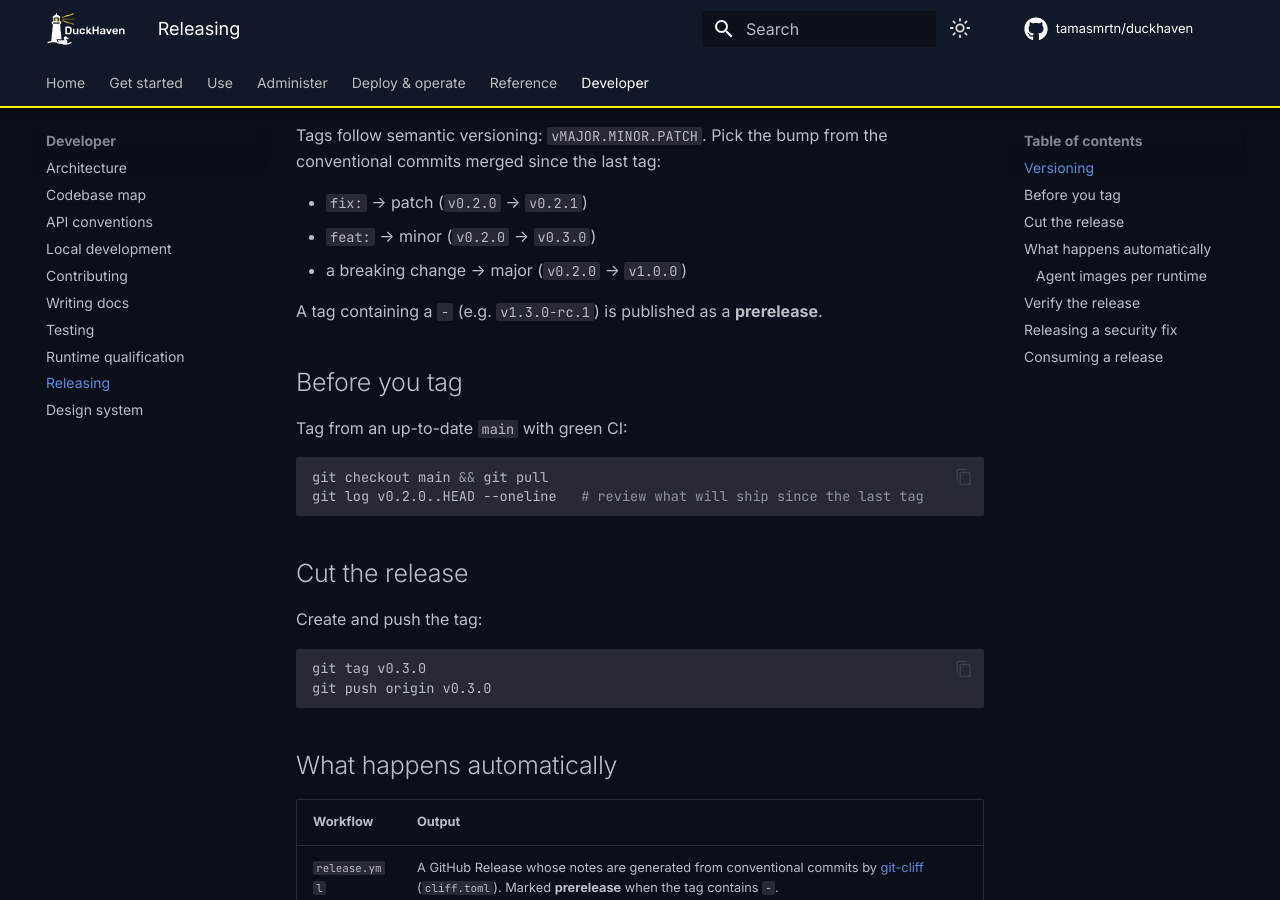
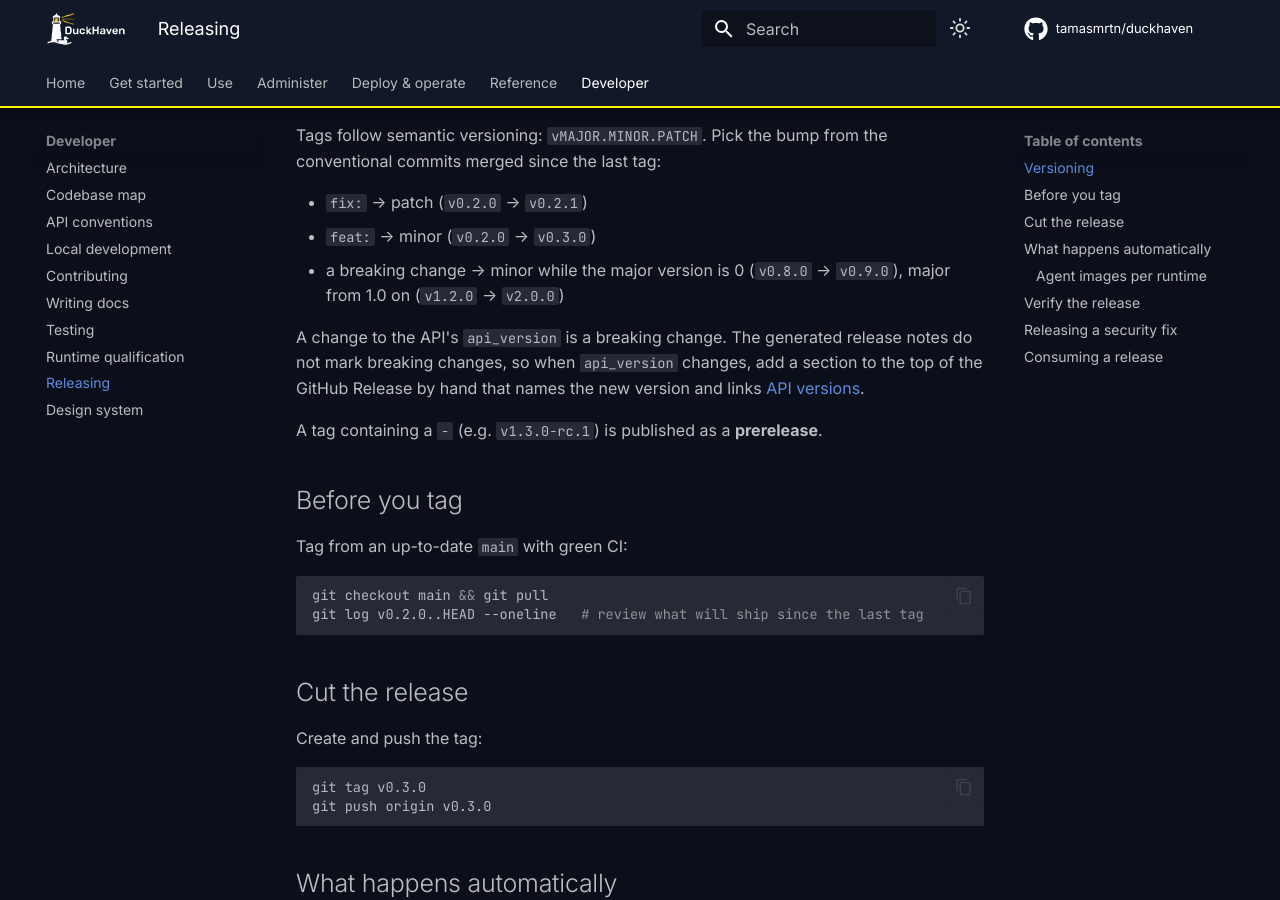
Before and after one commit to tamasmrtn/duckhaven, an MkDocs documentation site: the page built from docs/developer/releasing.md, in a window 1280 px wide and 900 px high, scrolled down 385 px. Built offline with MkDocs 1.6.1 and Material for MkDocs 9.7.7, drawn with Linux system fonts in a browser that asks for light colours; comment, search, counter and statistics services are not loaded.

Commit message:
docs(developer): bump minor for breaking changes before 1.0
Match the rule to practice: api_version 2 shipped in v0.8.0, a minor
bump. Say that the generated release notes never mark breaking
changes, so an api_version change is written into the GitHub Release
by hand.

Signed-off-by: tmrtn <martontam@gmail.com>

```diff
--- a/docs/developer/releasing.md
+++ b/docs/developer/releasing.md
@@ -16,7 +16,13 @@ conventional commits merged since the last tag:
 
 - `fix:` → patch (`v0.2.0` → `v0.2.1`)
 - `feat:` → minor (`v0.2.0` → `v0.3.0`)
-- a breaking change → major (`v0.2.0` → `v1.0.0`)
+- a breaking change → minor while the major version is 0 (`v0.8.0` → `v0.9.0`), major from
+  1.0 on (`v1.2.0` → `v2.0.0`)
+
+A change to the API's `api_version` is a breaking change. The generated release notes do not
+mark breaking changes, so when `api_version` changes, add a section to the top of the GitHub
+Release by hand that names the new version and links
+[API versions](../reference/api-versions.md).
 
 A tag containing a `-` (e.g. `v1.3.0-rc.1`) is published as a **prerelease**.
 
```
